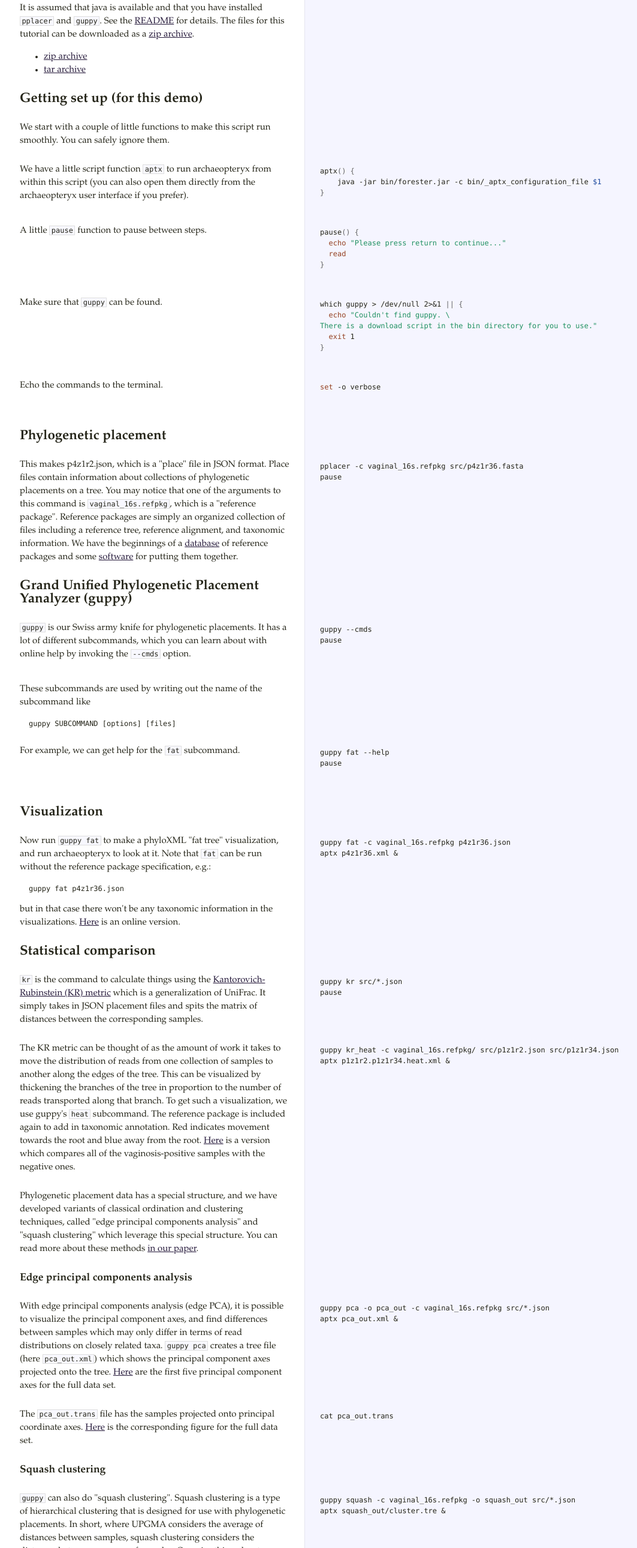
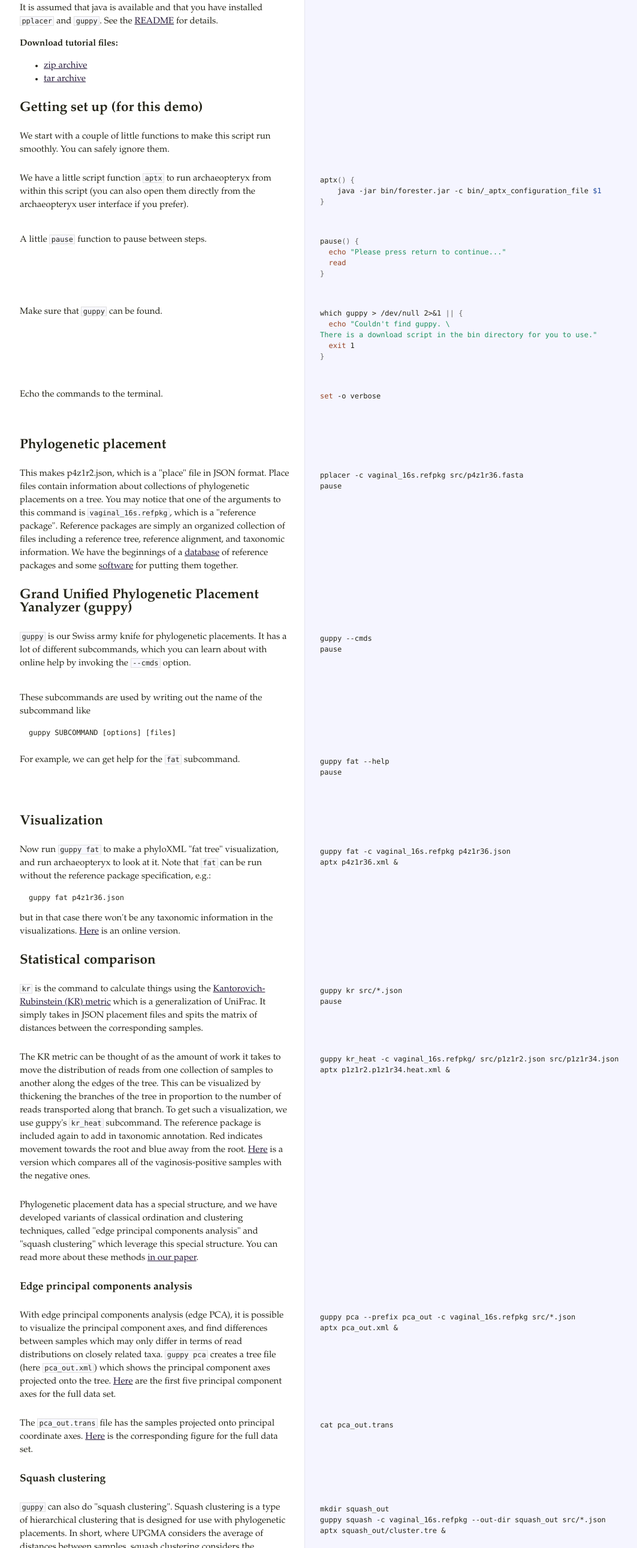
Before and after one commit to fhcrc/microbiome-demo, a plain HTML site: page pplacer_demo.html in a window 1280 px wide. Shown: the part 220-2800 px from the top of the page at 60% size, without its empty margins (17-1080 px from the left). Drawn offline with Linux system fonts and the light colour scheme.

Commit message:
And updating microbiome-demo with some other changes made to guppy.

```diff
--- a/pplacer_demo.html
+++ b/pplacer_demo.html
@@ -24,8 +24,9 @@ what is going on in the right column.</p>
 
 <p>It is assumed that java is available and that you have installed <code>pplacer</code>
 and <code>guppy</code>. See the <a href="http://github.com/fhcrc/microbiome-demo">README</a>
-for details. The files for this tutorial can be downloaded as a
-<a href="http://github.com/fhcrc/microbiome-demo/zipball/master">zip archive</a>.</p>
+for details.</p>
+
+<p><strong>Download tutorial files:</strong></p>
 
 <ul>
 <li><a href="http://github.com/fhcrc/microbiome-demo/zipball/master">zip archive</a></li>
@@ -34,7 +35,8 @@ for details. The files for this tutorial can be downloaded as a
 <span class="c">#!/bin/bash -eu</span>
 
 
-</pre></div></td></tr><tr><td class=docs>
+</pre></div></td></tr><tr><td class=docs></li>
+</ul>
 
 <h2>Getting set up (for this demo)</h2>
 
@@ -193,12 +195,11 @@ pause
 distribution of reads from one collection of samples to another along the
 edges of the tree. This can be visualized by thickening the branches of the
 tree in proportion to the number of reads transported along that branch. To
-get such a visualization, we use guppy's <code>heat</code> subcommand. The reference
+get such a visualization, we use guppy's <code>kr_heat</code> subcommand. The reference
 package is included again to add in taxonomic annotation. Red indicates
 movement towards the root and blue away from the root.
-<a href="http://matsen.fhcrc.org/pplacer/demo/bv.heat.html">Here</a> is a
-version which compares all of the vaginosis-positive samples with the
-negative ones.</p>
+<a href="http://matsen.fhcrc.org/pplacer/demo/bv.heat.html">Here</a> is a version which
+compares all of the vaginosis-positive samples with the negative ones.</p>
 
 </td><td class=code><div class=highlight><pre>
 guppy kr_heat -c vaginal_16s.refpkg/ src/p1z1r2.json src/p1z1r34.json
@@ -231,7 +232,7 @@ shows the principal component axes projected onto the tree.
 principal component axes for the full data set.</p>
 
 </td><td class=code><div class=highlight><pre>
-guppy pca -o pca_out -c vaginal_16s.refpkg src/*.json
+guppy pca --prefix pca_out -c vaginal_16s.refpkg src/*.json
 aptx pca_out.xml &amp;
 
 </pre></div></td></tr><tr><td class=docs>
@@ -262,7 +263,8 @@ which is the clustering tree, and then a subdirectory <code>mass_trees</code> wh
 contain all of the mass averages for the internal nodes of the tree.</p>
 
 </td><td class=code><div class=highlight><pre>
-guppy squash -c vaginal_16s.refpkg -o squash_out src/*.json
+mkdir squash_out
+guppy squash -c vaginal_16s.refpkg --out-dir squash_out src/*.json
 aptx squash_out/cluster.tre &amp;
 
 </pre></div></td></tr><tr><td class=docs>
```
Also changed, not shown: 1 other file.
